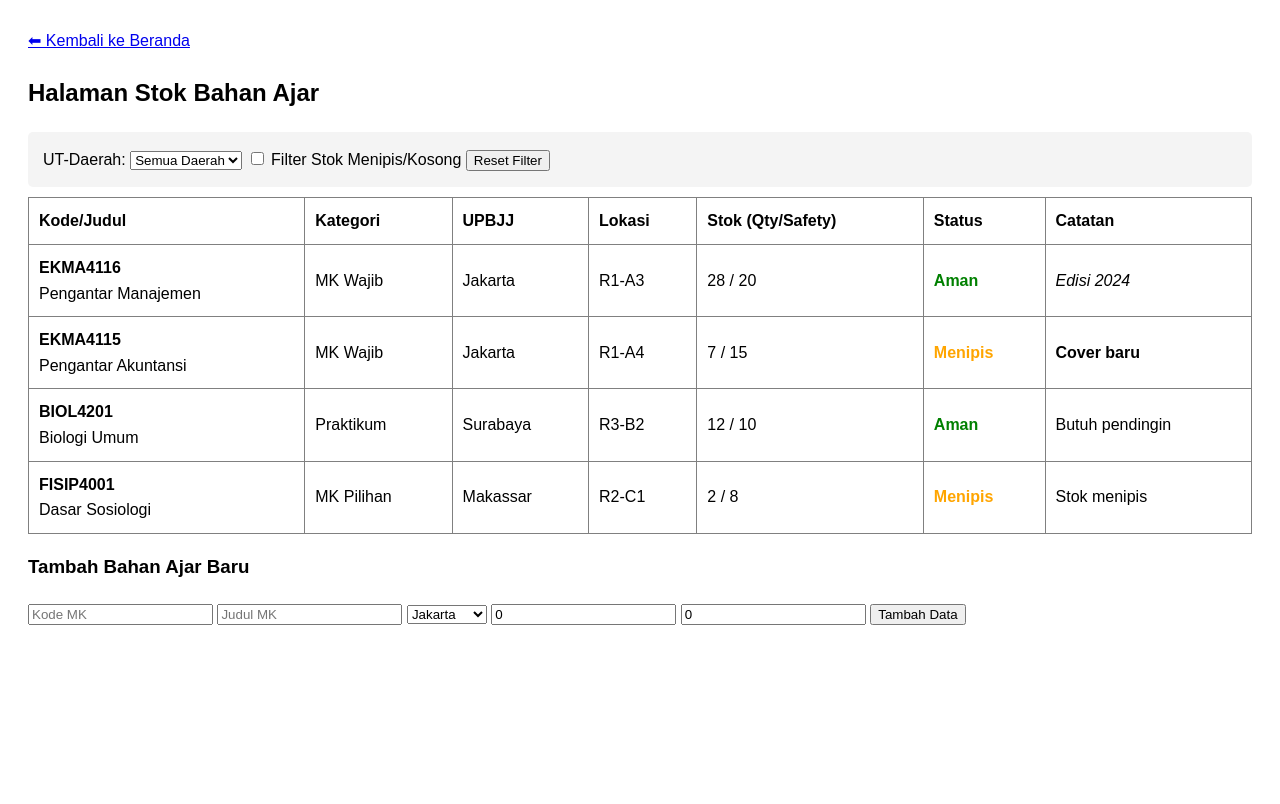
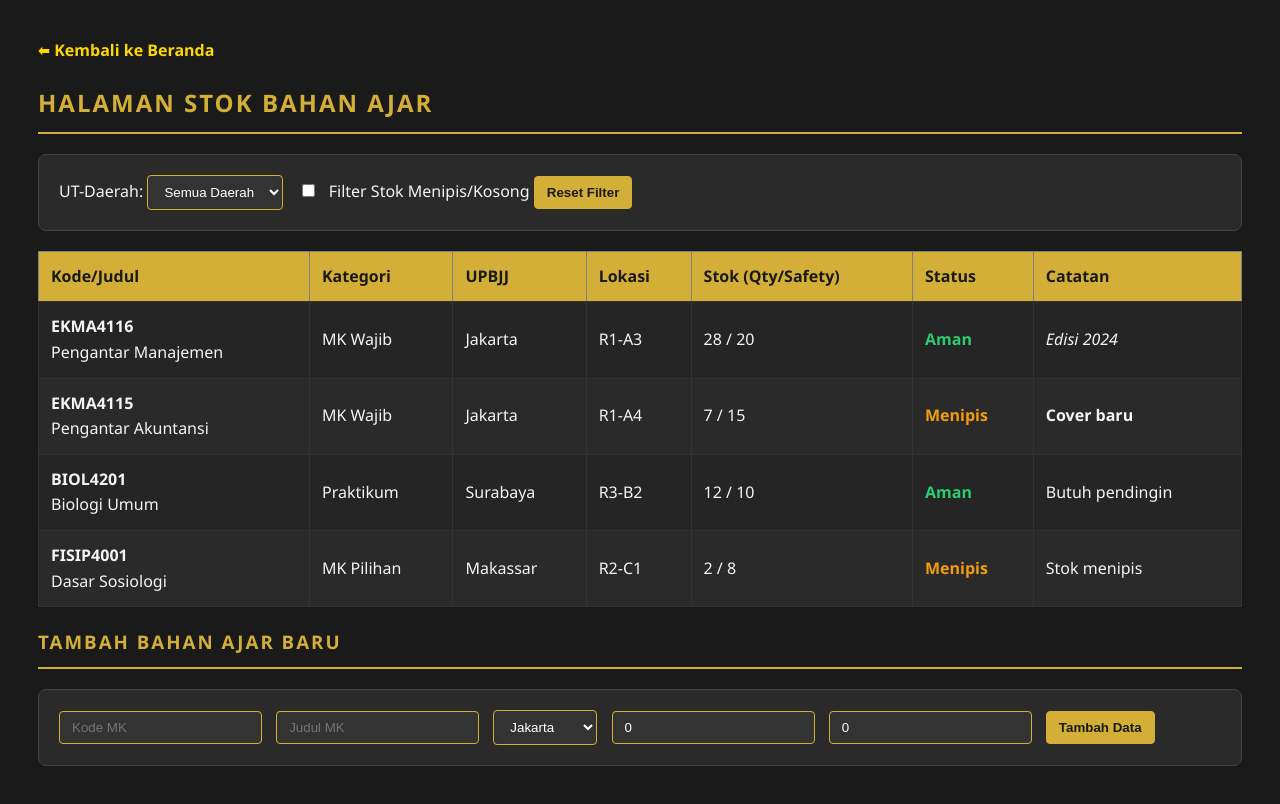
Before and after one commit to ryansof22/Sitta_Website_v2, a plain HTML site: page stok.html in a window 1280 px wide. Drawn offline with nearby package versions, Linux system fonts and the light colour scheme.

Commit message:
Revamp CSS styles for improved design and layout

```diff
--- a/css/style.css
+++ b/css/style.css
@@ -1,8 +1,116 @@
-body { font-family: sans-serif; padding: 20px; line-height: 1.6; }
-.text-green { color: green; font-weight: bold; }
-.text-orange { color: orange; font-weight: bold; }
-.text-red { color: red; font-weight: bold; }
-.filter-box, .detail-box { background: #f4f4f4; padding: 15px; margin: 10px 0; border-radius: 5px; }
-table { border-collapse: collapse; margin-top: 10px; }
-th, td { padding: 10px; text-align: left; }
-form div { margin-bottom: 10px; }
+/* Palet Warna:
+   Hitam Utama: #1a1a1a
+   Emas Utama: #D4AF37
+   Emas Terang: #FFD700
+   Teks Putih: #f4f4f4
+*/
+
+body {
+    background-color: #1a1a1a;
+    color: #f4f4f4;
+    font-family: 'Segoe UI', Tahoma, Geneva, Verdana, sans-serif;
+    padding: 30px;
+    line-height: 1.6;
+}
+
+h1, h2, h3 {
+    color: #D4AF37;
+    text-transform: uppercase;
+    letter-spacing: 2px;
+    border-bottom: 2px solid #D4AF37;
+    padding-bottom: 10px;
+}
+
+a {
+    color: #FFD700;
+    text-decoration: none;
+    font-weight: bold;
+}
+
+a:hover {
+    text-decoration: underline;
+}
+
+/* Navigasi Utama */
+nav ul {
+    list-style: none;
+    padding: 0;
+}
+
+nav li {
+    background: #2a2a2a;
+    margin: 10px 0;
+    padding: 15px;
+    border-left: 5px solid #D4AF37;
+    transition: 0.3s;
+}
+
+nav li:hover {
+    background: #333;
+    transform: translateX(10px);
+}
+
+/* Tabel */
+table {
+    width: 100%;
+    border-collapse: collapse;
+    margin: 20px 0;
+    background: #252525;
+}
+
+th {
+    background-color: #D4AF37;
+    color: #1a1a1a;
+    padding: 12px;
+    text-align: left;
+}
+
+td {
+    border: 1px solid #333;
+    padding: 12px;
+}
+
+tr:nth-child(even) {
+    background-color: #2a2a2a;
+}
+
+/* Status Colors (Tetap memperhatikan fungsionalitas soal) */
+.text-green { color: #2ecc71; font-weight: bold; } /* Aman */
+.text-orange { color: #f39c12; font-weight: bold; } /* Menipis */
+.text-red { color: #e74c3c; font-weight: bold; } /* Kosong */
+
+/* Box & Form */
+.filter-box, .detail-box, form {
+    background: #2a2a2a;
+    padding: 20px;
+    margin: 20px 0;
+    border: 1px solid #444;
+    border-radius: 8px;
+}
+
+input, select, button {
+    background: #333;
+    border: 1px solid #D4AF37;
+    color: white;
+    padding: 8px 12px;
+    border-radius: 4px;
+    margin-right: 10px;
+}
+
+button {
+    background: #D4AF37;
+    color: #1a1a1a;
+    font-weight: bold;
+    cursor: pointer;
+    transition: 0.3s;
+}
+
+button:hover {
+    background: #FFD700;
+    box-shadow: 0 0 10px rgba(212, 175, 55, 0.5);
+}
+
+/* Detail Box Specific */
+.detail-box {
+    border-left: 5px solid #FFD700;
+}
```
